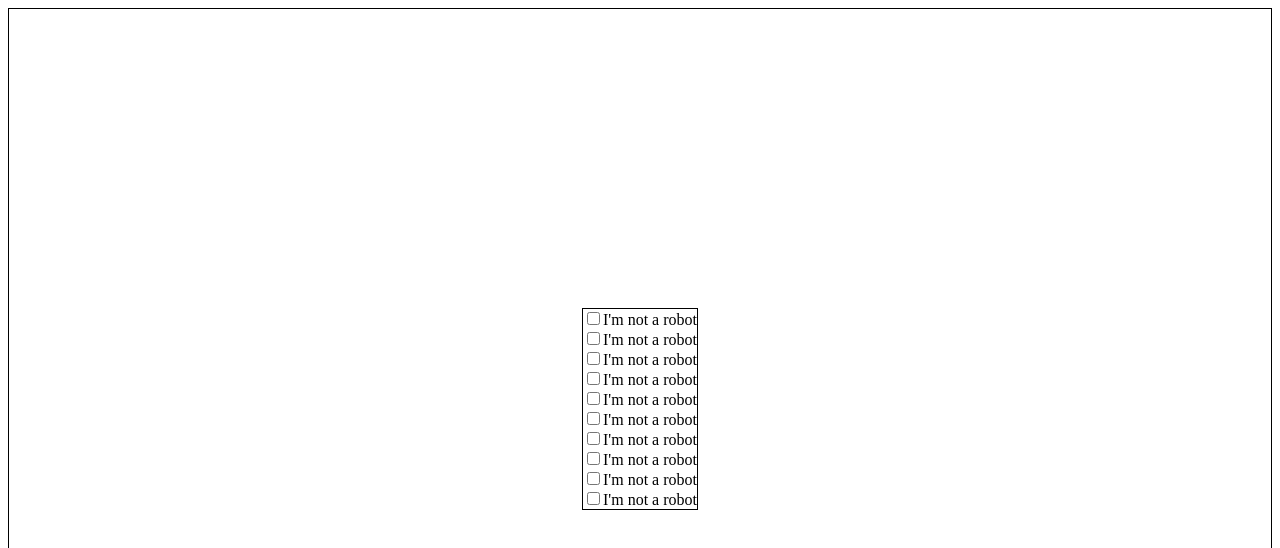
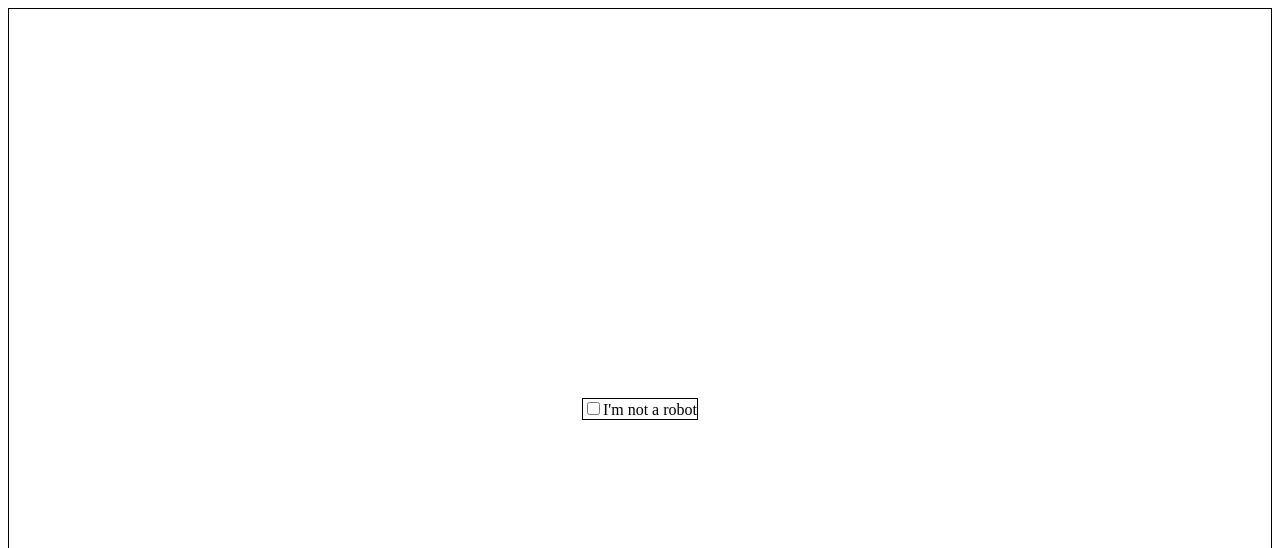
Before and after one commit to tespin/inar, a React (Create React App) app: page / in a window 1280 px wide. Shown: the top 548 px of the page. Built offline with nearby package versions, Linux system fonts and the light colour scheme.

Commit message:
render checkboxes with list of components

```diff
--- a/package.json
+++ b/package.json
@@ -9,6 +9,7 @@
     "react": "^18.2.0",
     "react-dom": "^18.2.0",
     "react-scripts": "5.0.1",
+    "uuid": "^9.0.0",
     "web-vitals": "^2.1.4"
   },
   "scripts": {
--- a/src/components/App.js
+++ b/src/components/App.js
@@ -1,14 +1,24 @@
-import React from 'react';
-import Parent from './Parent';
-import Container from './Container';
+import React, { useState } from 'react';
+import Card from './Card';
+import { v4 as uuidv4 } from 'uuid';
 
-class App extends React.Component {
-    render() {
-        return (
-            <Parent />
-            // <Container />
-        );
+const App = () => {
+    const initID = uuidv4().toString().slice(-4);
+    const [cboxArray, setCboxArray] = useState([initID]);
+
+    const generateID = () => {
+        return uuidv4().toString().slice(-4);
     }
+
+    const handleCboxAdded = (event) => {
+        setCboxArray((prevCheckboxes) => {
+            return [...prevCheckboxes, generateID()]
+        })
+    }
+
+    return (
+        <Card checkboxes={cboxArray} onCboxAdded={handleCboxAdded} />
+    );
 }
 
 export default App;
--- a/src/components/Parent.css
+++ b/src/components/Card.css
@@ -1,4 +1,4 @@
-.parent {
+.card {
     display: flex;
     justify-content: center;
     height: 100vh;
--- /dev/null
+++ b/src/components/Card.js
@@ -0,0 +1,13 @@
+import './Card.css';
+import React from 'react';
+import CheckboxList from './CheckboxList';
+
+const Card = (props) => {
+    return (
+        <div className="card">
+            <CheckboxList checkboxes={props.checkboxes} onCboxAdded={props.onCboxAdded}/>
+        </div>
+    );
+}
+
+export default Card;
--- a/src/components/Checkbox.js
+++ b/src/components/Checkbox.js
@@ -1,14 +1,28 @@
-import React from 'react';
+import React, { useState, useEffect } from 'react';
 
-class Checkbox extends React.Component {
-    render() {
-        return (
-            <div>
-                <input type="checkbox" id="cbox" autoComplete="off"></input>
-                <label htmlFor="cbox">{this.props.label}</label>
-            </div>
-        );
+const Checkbox = (props) => {
+    const [wasChecked, setWasChecked] = useState(false);
+    const [isChecked, setIsChecked] = useState(false);
+
+    const handleOnChecked = (event) => {
+        if (!wasChecked) {
+            setWasChecked(true);
+            props.onChecked(event);
+        }
+
+        setIsChecked(event.target.checked);
     }
+
+    return (
+        <div className={props.classname}>
+            <input
+                type="checkbox"
+                id={props.id}
+                checked={isChecked}
+                onChange={handleOnChecked}></input>
+            <label htmlFor="cbox">{props.label}</label>
+        </div>
+    );
 }
 
 export default Checkbox;
--- a/src/components/Container.css
+++ b/src/components/CheckboxList.css
@@ -1,4 +1,4 @@
-.container {
+.checkbox-list {
     display: inline-flex;
     flex-direction: column;
     justify-content: center;
--- /dev/null
+++ b/src/components/CheckboxList.js
@@ -0,0 +1,15 @@
+import './CheckboxList.css';
+import React from 'react';
+import Checkbox from './Checkbox';
+
+const CheckboxList = (props) => {
+    return <div className="checkbox-list">
+        {
+            props.checkboxes.map( (checkbox) => (
+                <Checkbox key={checkbox} label="I'm not a robot" onChecked={props.onCboxAdded} />
+            ))
+        }
+        </div>
+};
+
+export default CheckboxList;
--- a/src/components/Container.js
+++ /dev/null
@@ -1,26 +0,0 @@
-import './Container.css';
-import React from 'react';
-import Checkbox from './Checkbox';
-
-class Container extends React.Component {
-    render() {
-        return (
-            <div className="container">
-                <Checkbox label="I'm not a robot"/>
-                <Checkbox label="I'm not a robot"/>
-                <Checkbox label="I'm not a robot"/>
-                <Checkbox label="I'm not a robot"/>
-                <Checkbox label="I'm not a robot"/>
-                <Checkbox label="I'm not a robot"/>
-                <Checkbox label="I'm not a robot"/>
-                <Checkbox label="I'm not a robot"/>
-                <Checkbox label="I'm not a robot"/>
-                <Checkbox label="I'm not a robot"/>
-                <Checkbox label="I'm not a robot"/>
-                <Checkbox label="I'm not a robot"/>
-            </div>
-        );
-    }
-}
-
-export default Container;
--- a/src/components/Parent.js
+++ /dev/null
@@ -1,15 +0,0 @@
-import './Parent.css';
-import React from 'react';
-import Container from './Container';
-
-class Parent extends React.Component {
-    render() {
-        return (
-            <div className="parent">
-                <Container />
-            </div>
-        );
-    }
-}
-
-export default Parent;
```
Also changed, not shown: 1 other file (tests, documents, lock files or other folders).
